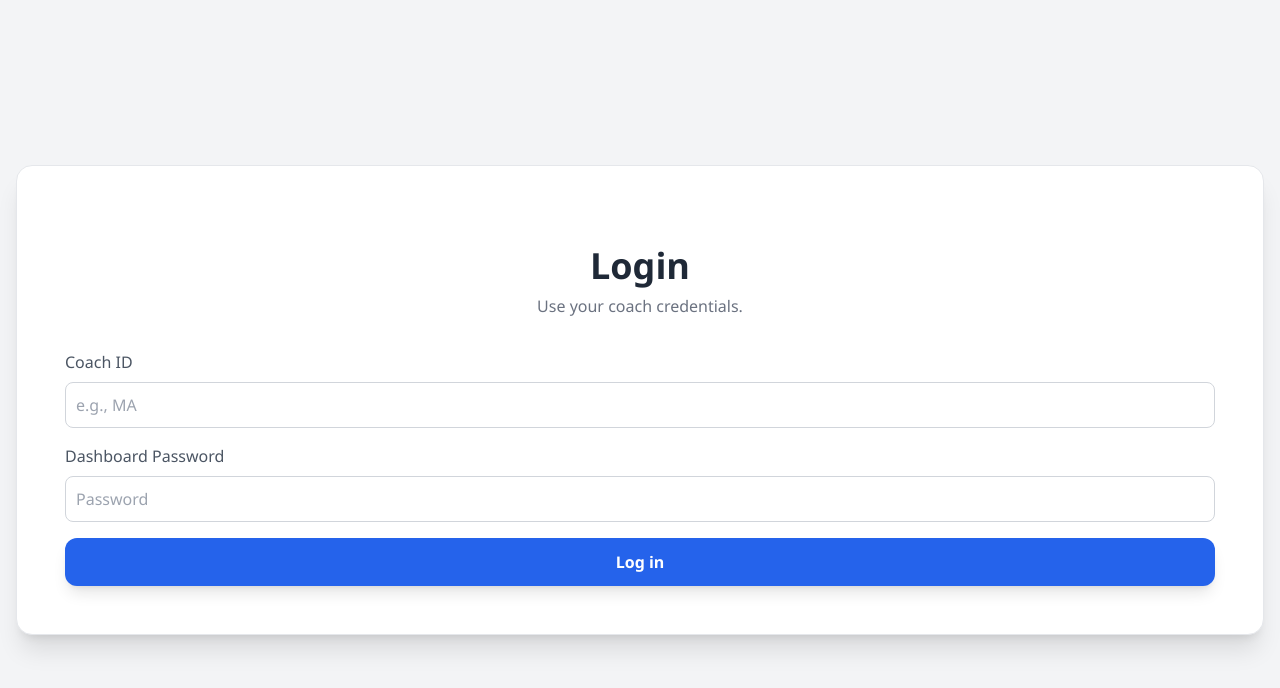
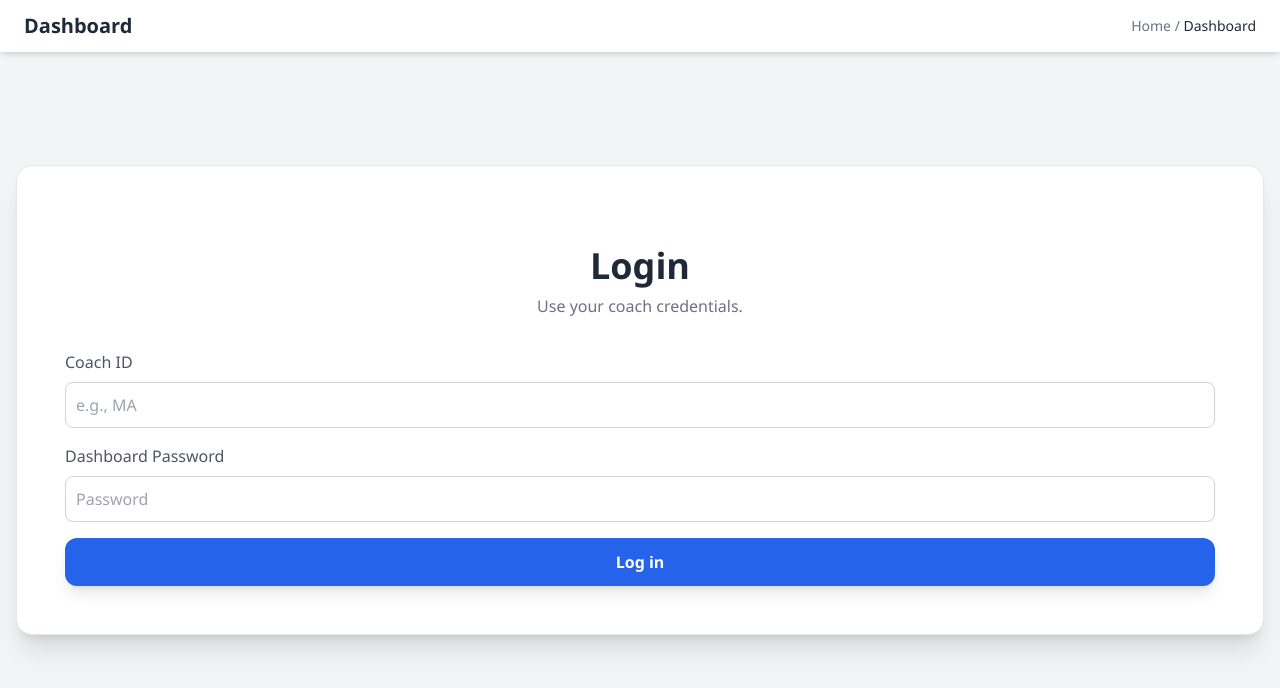
Before and after one commit to jjpor/vercel-python-proxy, a website: page public/dashboard.html in a window 1280 px wide. Drawn offline with nearby package versions, Linux system fonts and the light colour scheme.

Commit message:
Update dashboard.html

```diff
--- a/public/dashboard.html
+++ b/public/dashboard.html
@@ -8,6 +8,20 @@
   <link rel="stylesheet" href="styles/dashboard.css">
 </head>
 <body class="bg-gray-100 min-h-screen flex items-center justify-center p-4">
+
+  <!-- HEADER -->
+<header id="mainHeader" class="w-full bg-white shadow-md fixed top-0 left-0 z-50">
+  <div class="max-w-7xl mx-auto px-6 py-3 flex items-center justify-between">
+    <h1 id="sectionTitle" class="text-xl font-semibold text-gray-800">Dashboard</h1>
+    <nav id="breadcrumb" class="text-sm text-gray-500">
+      Home / <span class="text-gray-800 font-medium">Dashboard</span>
+    </nav>
+  </div>
+</header>
+
+<!-- spacer per evitare che il contenuto venga coperto -->
+<div class="h-16"></div>
+
   <!-- Global loader overlay -->
 <div id="globalLoader">
   <div class="loader-circle"></div>
```
